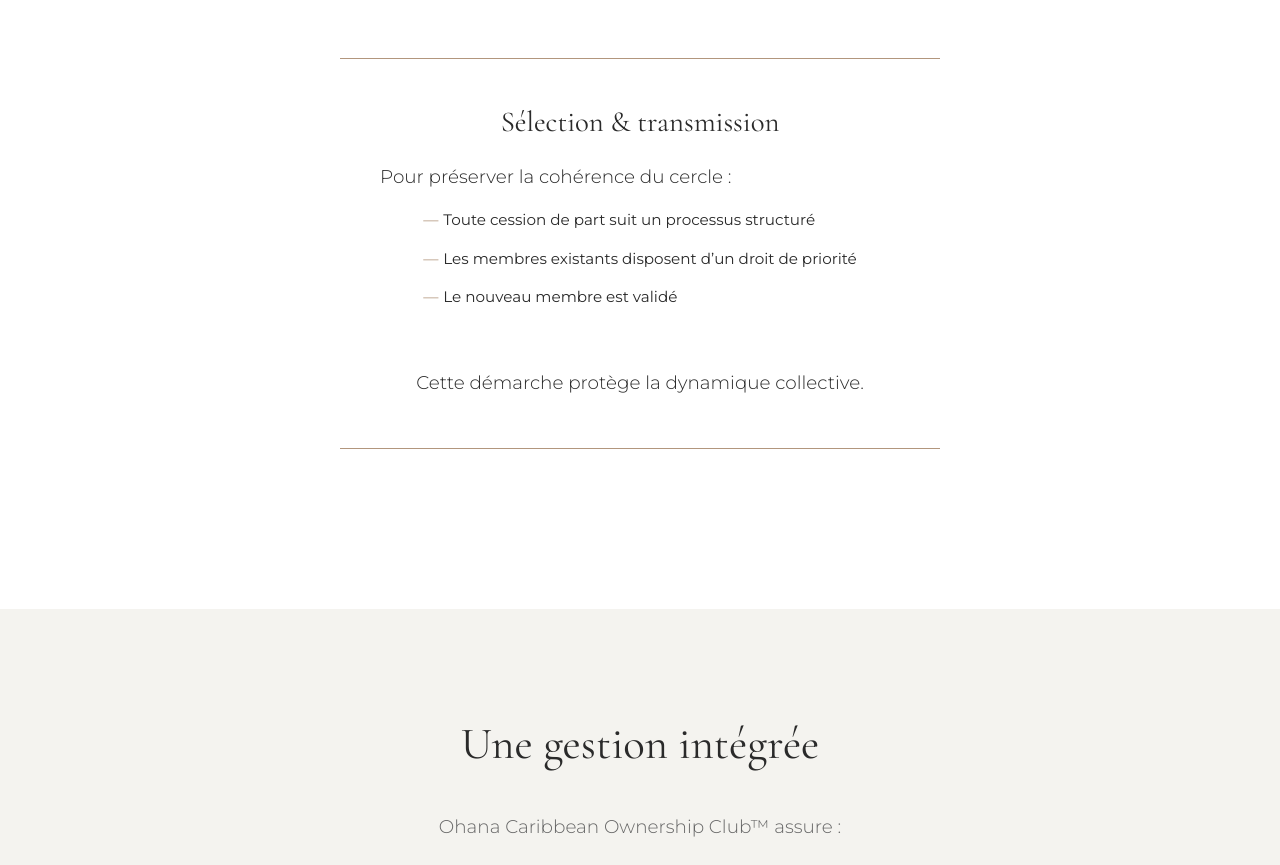
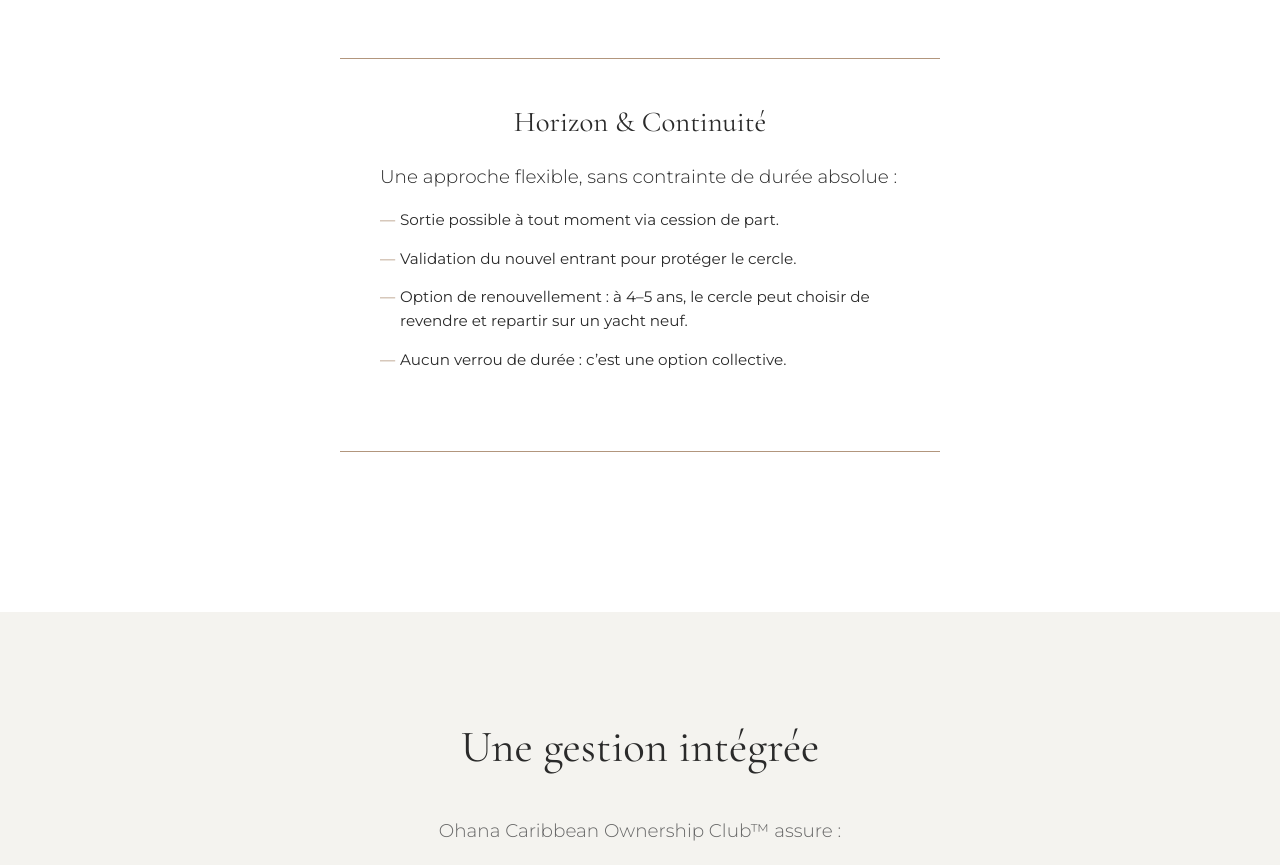
Before and after one commit to Projetxana/ohana-website, a plain HTML site: page gouvernance.html in a window 1280 px wide. Shown: the part 2921-3786 px from the top of the page. Drawn offline with nearby package versions, Linux system fonts and the light colour scheme.

Commit message:
Add Option Horizon and Continuity block explaining 4-5 year exit strategy

```diff
--- a/gouvernance.html
+++ b/gouvernance.html
@@ -548,19 +548,18 @@
 
             </div>
 
-            <!-- Cession & Transmission -->
+            <!-- Horizon & Continuité -->
             <div class="minimal-block">
-                <h3 class="title-h3" style="border: none; margin-bottom: 15px; padding: 0;">Sélection & transmission
-                </h3>
-                <p class="text-lead" style="text-align: left; margin-bottom: 15px;">Pour préserver la cohérence du
-                    cercle :</p>
+                <h3 class="title-h3" style="border: none; margin-bottom: 15px; padding: 0;">Horizon & Continuité</h3>
+                <p class="text-lead" style="text-align: left; margin-bottom: 15px;">Une approche flexible, sans
+                    contrainte de durée absolue :</p>
                 <ul class="structured-list" style="display: inline-block; margin-top: 0;">
-                    <li>Toute cession de part suit un processus structuré</li>
-                    <li>Les membres existants disposent d’un droit de priorité</li>
-                    <li>Le nouveau membre est validé</li>
+                    <li>Sortie possible à tout moment via cession de part.</li>
+                    <li>Validation du nouvel entrant pour protéger le cercle.</li>
+                    <li>Option de renouvellement : à 4–5 ans, le cercle peut choisir de revendre et repartir sur un
+                        yacht neuf.</li>
+                    <li>Aucun verrou de durée : c’est une option collective.</li>
                 </ul>
-                <p class="text-bold" style="margin-top: 20px; text-align: center;">Cette démarche protège la dynamique
-                    collective.</p>
             </div>
 
         </div>
```
